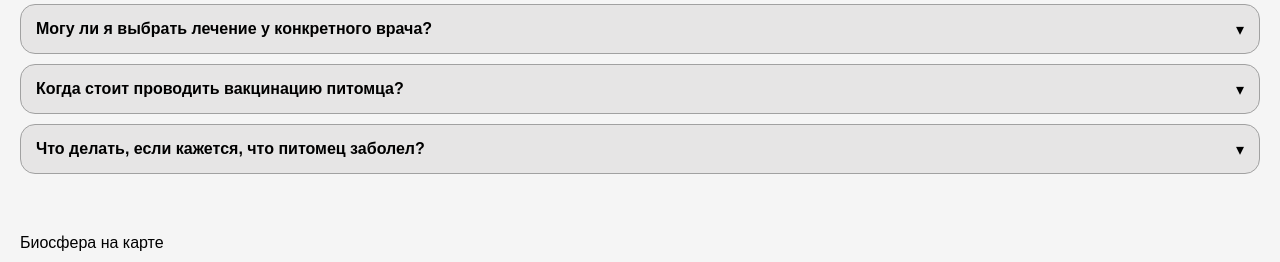
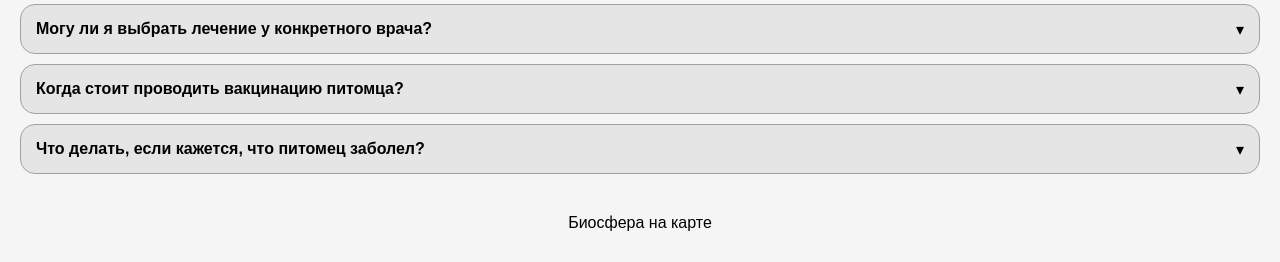
Before and after one commit to Vp-140708/Biosphere, a PHP site: page /biosphere1.html in a window 1280 px wide. Shown: the part 1631-1893 px from the top of the page. Run offline with PHP 8.4, Linux system fonts and the light colour scheme.

Commit message:
all the little changes I noticed

```diff
--- a/biosphere1.html
+++ b/biosphere1.html
@@ -86,27 +86,27 @@
         <div class="faq-block">
             <p>Как записаться на прием?</p>
             <span class="arrow1">&#9662;</span>
-            <div class="faq-answer">Вы можете записаться по телефону или через наш сайт, заполнив форму записи.</div>
+            <div class="faq-answer" style="padding-top: 0px;">Вы можете записаться по телефону или через наш сайт, заполнив форму записи.</div>
         </div>
         <div class="faq-block">
             <p>Какие услуги мы предоставляем?</p>
             <span class="arrow1">&#9662;</span>
-            <div class="faq-answer">Мы предоставляем широкий спектр ветеринарных услуг, включая диагностику, лечение и профилактику заболеваний.</div>
+            <div class="faq-answer" style="padding-top: 0px;">Мы предоставляем широкий спектр ветеринарных услуг, включая диагностику, лечение и профилактику заболеваний.</div>
         </div>
         <div class="faq-block">
             <p>Могу ли я выбрать лечение у конкретного врача?</p>
             <span class="arrow1">&#9662;</span>
-            <div class="faq-answer">Да, вы можете выбрать врача, если у вас есть предпочтения, и мы постараемся учесть ваши пожелания.</div>
+            <div class="faq-answer" style="padding-top: 0px;">Да, вы можете выбрать врача, если у вас есть предпочтения, и мы постараемся учесть ваши пожелания.</div>
         </div>
         <div class="faq-block">
             <p>Когда стоит проводить вакцинацию питомца?</p>
             <span class="arrow1">&#9662;</span>
-            <div class="faq-answer">Вакцинация рекомендуется с определённого возраста питомца, о чем вам расскажет наш ветеринар.</div>
+            <div class="faq-answer" style="padding-top: 0px;">Вакцинация рекомендуется с определённого возраста питомца, о чем вам расскажет наш ветеринар.</div>
         </div>
         <div class="faq-block">
             <p>Что делать, если кажется, что питомец заболел?</p>
             <span class="arrow1">&#9662;</span>
-            <div class="faq-answer">Если у вас есть подозрения на заболевание, срочно запишитесь на прием для осмотра и диагностики.</div>
+            <div class="faq-answer" style="padding-top: 0px;">Если у вас есть подозрения на заболевание, срочно запишитесь на прием для осмотра и диагностики.</div>
         </div>
     </div>
 
@@ -115,7 +115,7 @@
 
     </div>
 
-    <p class="map-link">Биосфера на карте</p>
+    <p class="map-link" >Биосфера на карте</p>
     <div class="map-container">
 
 
--- a/script10.js
+++ b/script10.js
@@ -1,3 +1,19 @@
+document.addEventListener("DOMContentLoaded", function () {
+    const faqBlocks = document.querySelectorAll(".faq-block");
+
+    faqBlocks.forEach(block => {
+        block.addEventListener("click", function () {
+            this.classList.toggle("active");
+            const answer = this.querySelector(".faq-answer");
+            if (this.classList.contains("active")) {
+                answer.style.maxHeight = answer.scrollHeight + "px";
+            } else {
+                answer.style.maxHeight = null;
+            }
+        });
+    });
+
+});
 const themeSwitcher = document.getElementById('theme-switcher');
 
 // Check and apply the stored theme on page load
--- a/style10.css
+++ b/style10.css
@@ -153,6 +153,9 @@ body {
     padding: 10px 20px;
     border-radius: 15px;
     transition: background-color 0.3s;
+    display: block;
+    margin: 0 auto;
+    pointer-events: none;
 }
 
 .map-link:hover {
```
